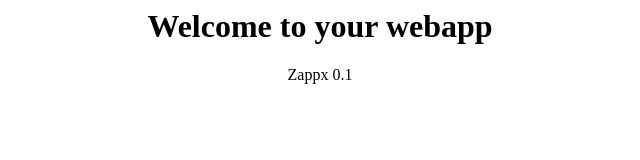
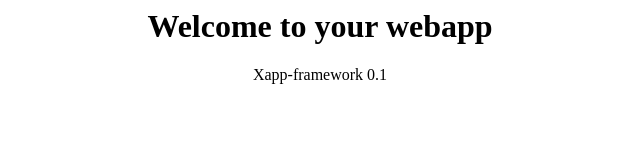
Before and after one commit to Bluppie05/Xapp-framework, a plain HTML site: page src/index.html in a window 1280 px wide. Shown: the full height of the page, 320-960 px from the left. Drawn offline with Linux system fonts and the light colour scheme.

Commit message:
Name polishing

```diff
--- a/src/index.html
+++ b/src/index.html
@@ -1,2 +1,2 @@
 <center><h1>Welcome to your webapp</h1></center>
-<center><p1>Zappx 0.1</p1></center>
+<center><p1>Xapp-framework 0.1</p1></center>
```
Also changed, not shown: name.txt, 2 other files.
